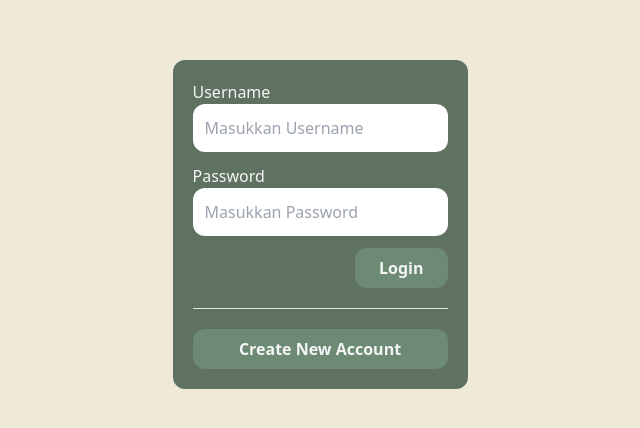
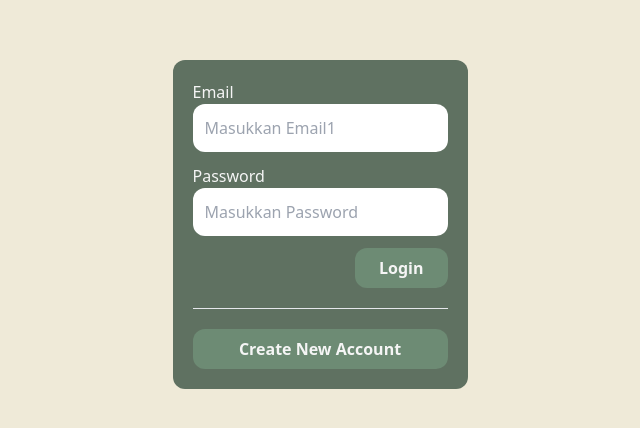
Before and after one commit to Dzyfhuba/gallery-shop, a React (Create React App) app in the folder client/: page /login in a window 1280 px wide. Shown: the part 176-604 px from the top of the page, without its empty margins (320-960 px from the left). Built offline with nearby package versions, Linux system fonts and the light colour scheme.

Commit message:
add login fetch

```diff
--- a/client/package.json
+++ b/client/package.json
@@ -9,9 +9,11 @@
     "animejs": "^3.2.1",
     "axios": "^0.27.2",
     "react": "^18.2.0",
+    "react-cookie": "^4.1.1",
     "react-dom": "^18.2.0",
     "react-router-dom": "^6.3.0",
     "react-scripts": "5.0.1",
+    "sweetalert": "^2.1.2",
     "web-vitals": "^2.1.4",
     "workbox-background-sync": "^6.5.3",
     "workbox-broadcast-update": "^6.5.3",
--- a/client/src/Components/Input.jsx
+++ b/client/src/Components/Input.jsx
@@ -8,6 +8,7 @@ export default class Input extends Component {
 		type: PropTypes.string,
 		placeholder: PropTypes.string,
 		className: PropTypes.string,
+		onChange: PropTypes.func,
 	}
 
 	static defaultProps = {
@@ -20,6 +21,8 @@ export default class Input extends Component {
 				<label htmlFor={this.props.label} className='block text-neutral-100 capitalize'>{this.props.label}</label>
 				<input type={this.props.type} name={this.props.name} id={this.props.name} placeholder={this.props.placeholder}
 					className={`p-3 rounded-xl ${this.props.className}`}
+					onChange={this.props.onChange}
+					{...this.props}
 				/>
 			</div>
 		)
--- a/client/src/Pages/Login.jsx
+++ b/client/src/Pages/Login.jsx
@@ -1,17 +1,62 @@
-import React from 'react'
+import axios from 'axios'
+import React, { useState } from 'react'
+import { useCookies } from 'react-cookie'
+import { useNavigate } from 'react-router-dom'
+import swal from 'sweetalert'
 import Button from '../Components/Button'
 import ButtonAnchor from '../Components/ButtonAnchor'
 import Input from '../Components/Input'
 
 const Login = () => {
+	const [email, setEmail] = useState(String)
+	const [password, setPassword] = useState(String)
+	const [cookie, setCookie] = useCookies(['auth'])
+	const navigate = useNavigate()
+
+	const handleChangeEmail = e => setEmail(e.target.value)
+	const handleChangePassword = e => setPassword(e.target.value)
+
+	const handleSubmit = e => {
+		e.preventDefault()
+		console.log(cookie.auth)
+		const data = {
+			email,
+			password
+		}
+
+		axios.post('http://localhost:3333/login', data, {
+			headers: {
+				'Authorization': `Bearer ${cookie.auth}`
+			},
+		})
+			.then(res => {
+				console.log(res.data)
+				if(!res.data.status == 'success') {
+					swal('Success', res.data.message, res.data.status)
+						.then(setCookie(res.data.token))
+						.then(console.log(cookie.auth))
+						.then(navigate('/'))
+				} else if(res.data.status == 'warning') {
+					swal('Warning', res.data.message, res.data.status)
+						.then(navigate('/'))
+				} else {
+					swal('Failed', res.data.message, res.data.status)
+				}
+			})
+
+		console.log(data)
+	}
+
 	return (
 		<main className='min-h-screen bg-primary flex items-center justify-center'>
 			<div className="bg-secondary p-5 rounded-xl">
-				<Input name={'username'} label='Username' placeholder={'Masukkan Username'} required/>
-				<Input name={'password'} label='Password' type='password' placeholder={'Masukkan Password'} required/>
-				<div className="flex justify-end w-full">
-					<Button type='submit'>Login</Button>
-				</div>
+				<form onSubmit={handleSubmit}>
+					<Input name={'email'} label='Email' placeholder={'Masukkan Email1'} onChange={handleChangeEmail} required/>
+					<Input name={'password'} label='Password' type='password' placeholder={'Masukkan Password'} onChange={handleChangePassword} required/>
+					<div className="flex justify-end w-full">
+						<Button type='submit'>Login</Button>
+					</div>
+				</form>
 				<hr className='my-5' />
 				<ButtonAnchor to={'/register'}>Create New Account</ButtonAnchor>
 			</div>
```
Also changed, not shown: 2 other files (tests, documents, lock files or other folders).
